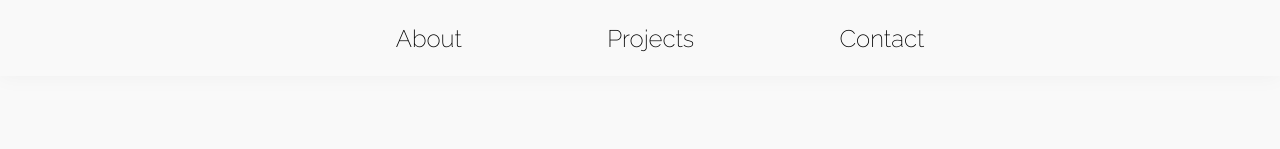
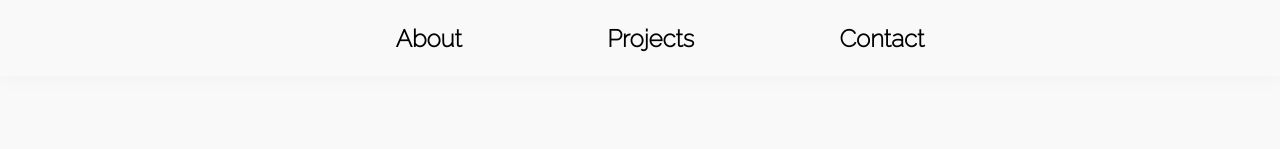
Before and after one commit to Patfindley/pat-findley-codes, a React (Create React App) app: page /Projects in a window 1280 px wide. In both pictures the pointer is over the item "About". Shown: the top 149 px of the page. Built offline with nearby package versions, Linux system fonts and the light colour scheme.

Commit message:
Add hover effect to nav

```diff
--- a/src/components/Nav/Nav.css
+++ b/src/components/Nav/Nav.css
@@ -22,4 +22,13 @@
     font-size: 1.5em;
     font-weight: 400;
   }
+
+  li {
+    font-weight: 600;
+  }
+
+  li:hover {
+    color: #DF562A;
+    transition: color 300ms;
+  }
 }
```
